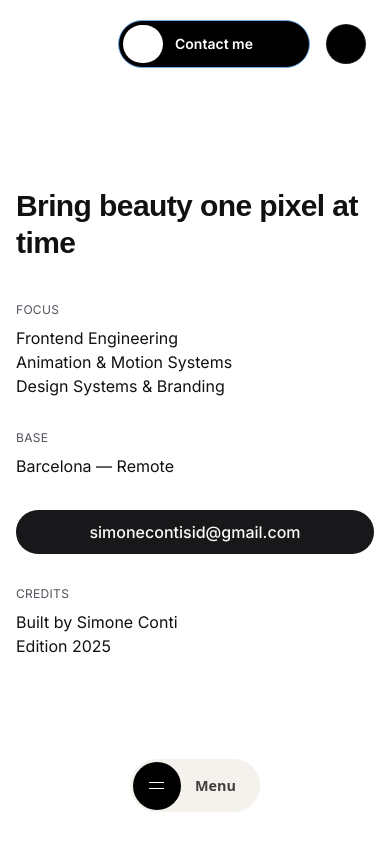
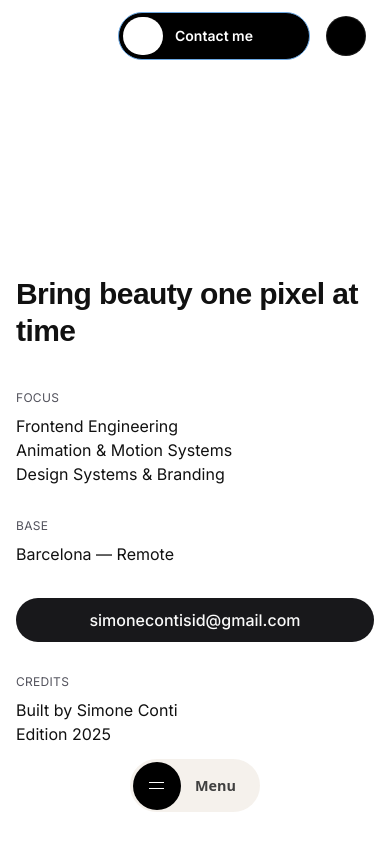
Before and after one commit to simonecontidev/simoneconti-work, a Next.js app: page /contact in a window 390 px wide. Shown: the top 844 px of the page. Built offline with nearby package versions, Linux system fonts and the light colour scheme; some icons are missing; a web font is replaced by a local one.

Commit message:
fix topBar responsive
Signed-off-by: simonecontidev <barriotropical@gmail.com>

```diff
--- a/components/sections/HorizontalShowcase/HorizontalShowcase.tsx
+++ b/components/HorizontalShowcase/HorizontalShowcase.tsx
@@ -1,4 +1,3 @@
-// src/components/sections/HorizontalShowcase/WonJYou.tsx
 "use client";
 
 import { useLayoutEffect, useMemo, useRef } from "react";
--- a/components/TopBar/TopBar.tsx
+++ b/components/TopBar/TopBar.tsx
@@ -1,6 +1,7 @@
 "use client";
 
-import { useEffect, useRef } from "react";
+import { useEffect, useRef, useState } from "react";
+import { usePathname } from "next/navigation";
 import useViewTransition from "../../hooks/useViewTransition";
 import AnimatedButton from "../../components/ui/AnimatedButton";
 import { useGsapRegister } from "@/lib/gsap";
@@ -10,6 +11,11 @@ export default function TopBar() {
   const barRef = useRef<HTMLDivElement | null>(null);
   const { navigateWithTransition } = useViewTransition();
   const { gsap } = useGsapRegister();
+  const [barH, setBarH] = useState(0);
+  const pathname = usePathname();
+
+  const isHome = pathname === "/";
+  const EXTRA_PAD_PX = 8; // leggero padding top extra sui contenuti
 
   // Hide on scroll (down hides, up shows)
   useEffect(() => {
@@ -44,25 +50,48 @@ export default function TopBar() {
     return () => window.removeEventListener("scroll", onScroll);
   }, [gsap]);
 
+  // Misura TopBar per calcolare lo spacer
+  useEffect(() => {
+    const el = barRef.current;
+    if (!el) return;
+
+    const apply = () => setBarH(el.offsetHeight);
+
+    apply();
+    const ro = new ResizeObserver(apply);
+    ro.observe(el);
+
+    window.addEventListener("resize", apply);
+    const id = window.setTimeout(apply, 50);
+
+    return () => {
+      ro.disconnect();
+      window.removeEventListener("resize", apply);
+      window.clearTimeout(id);
+    };
+  }, []);
+
   // Reset posizione topbar su mount/update
   useEffect(() => {
     if (barRef.current) gsap.set(barRef.current, { y: 0 });
-  }, [gsap]);
+  }, [gsap, pathname]);
 
   return (
+    <>
       <div
         ref={barRef}
         className="
           fixed inset-x-0 top-0 z-50
           flex items-center justify-between
-        px-6 py-3 md:px-8
+          px-6 py-3 md:px-8 md:py-4
           backdrop-blur-sm bg-transparent
           transition-transform duration-500 ease-[cubic-bezier(0.19,1,0.22,1)]
           pointer-events-auto
         "
         style={{
-        // Aiuta il mix-blend-mode a calcolare correttamente
           isolation: "isolate",
+          // piccolo padding in più verso l'alto + safe area
+          paddingTop: "calc(env(safe-area-inset-top, 0px) + 4px)",
         }}
       >
         {/* Logo / Titolo */}
@@ -73,7 +102,7 @@ export default function TopBar() {
         >
           <h1
             className="
-            text-2xl font-semibold tracking-tight uppercase
+              text-2xl md:text-3xl font-semibold tracking-tight uppercase
               mix-blend-difference text-white
               transition-[color] duration-500 ease-in-out
             "
@@ -93,5 +122,16 @@ export default function TopBar() {
           <ThemeToggle />
         </div>
       </div>
+
+      {/* Spacer dinamico: applica il push SOLO se NON siamo in Home */}
+      {!isHome && (
+        <div
+          aria-hidden="true"
+          style={{
+            height: `calc(${barH}px + ${EXTRA_PAD_PX}px + env(safe-area-inset-top, 0px))`,
+          }}
+        />
+      )}
+    </>
   );
 }
--- a/src/app/page.tsx
+++ b/src/app/page.tsx
@@ -1,6 +1,6 @@
 // app/page.tsx (o app/portfolio/page.tsx)
 "use client";
-import HorizontalShowcase from "../../components/sections/HorizontalShowcase/HorizontalShowcase";
+import HorizontalShowcase from "../../components//HorizontalShowcase/HorizontalShowcase";
 import ScrollShowcase from "../../components/sections/ScrollShowcase/ScrollShowcase";
 import SliderHero from "../../components/SliderHero/SliderHero";
 import ScrollImageReveal from "../../components/ScrollImageReveal/ScrollImageReveal";
```
Also changed, not shown: components/HorizontalShowcase/HorizontalShowcase.module.css (renamed from components/sections/HorizontalShowcase/HorizontalShowcase.module.css). Lines whose indentation alone changed are shown as unchanged.
